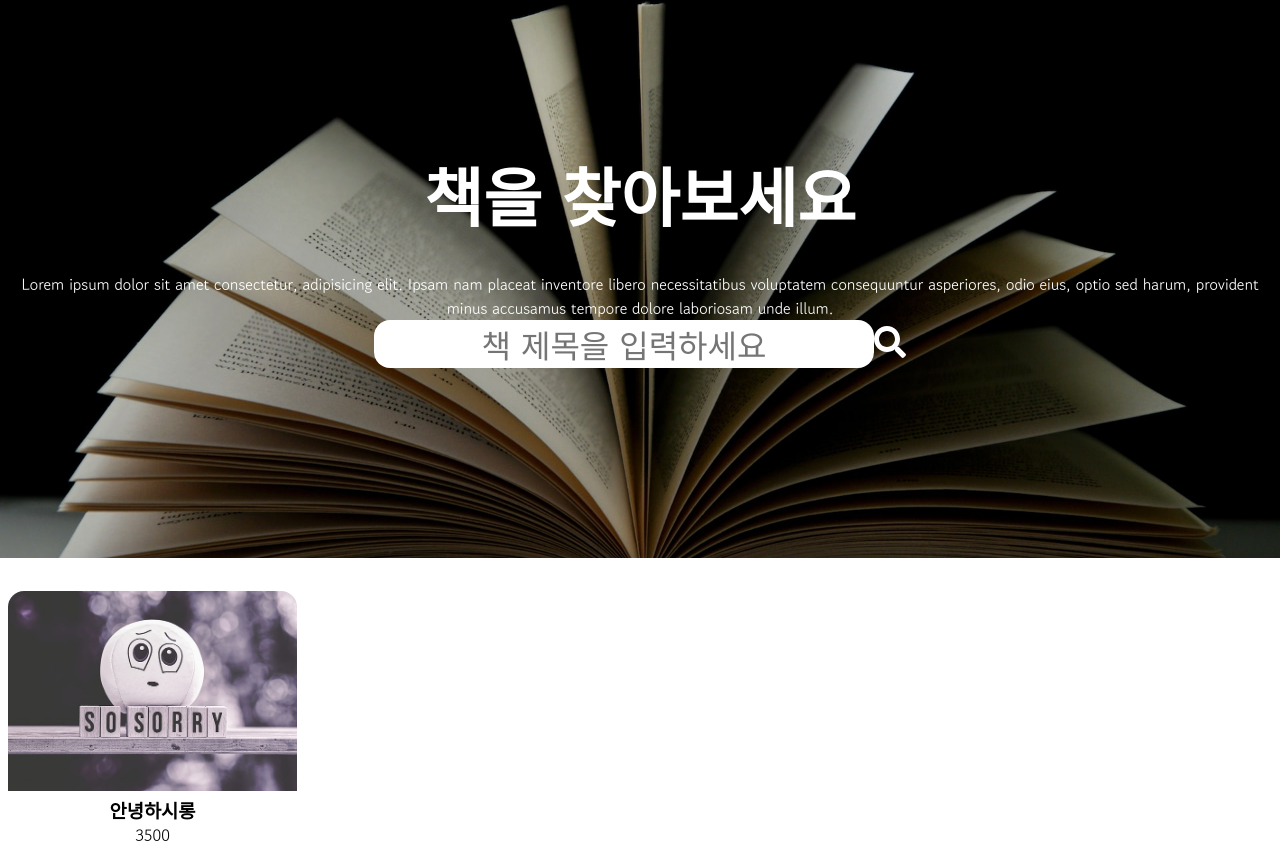
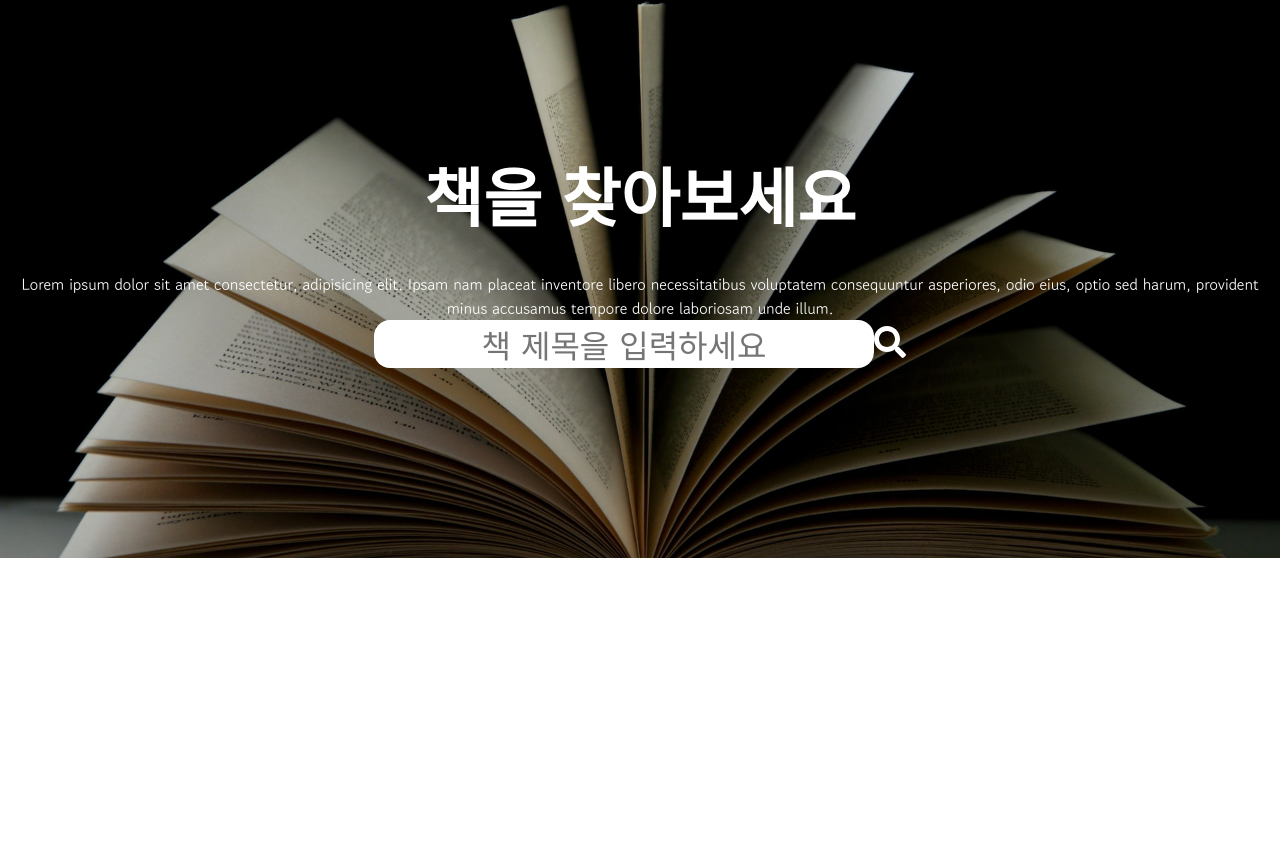
Before and after one commit to Jamgoori/Library, a React (Create React App) app: page / in a window 1280 px wide. Shown: the part 149-1014 px from the top of the page. After the commit the page ends 800 px from the top, so only its background shows below. Built offline with nearby package versions, Linux system fonts and the light colour scheme.

Commit message:
검색결과 출력

```diff
--- a/src/Components/BookShelf.jsx
+++ b/src/Components/BookShelf.jsx
@@ -3,16 +3,29 @@ import styled from "styled-components";
 function BookShelf({Data}) {
   console.log(Data)
 return (
+  <>
+  {Data.map((item)=>{
+    let thumbnail=item.volumeInfo.imageLinks && item.volumeInfo.imageLinks.smallThumbnail;
+    let amount = item.saleInfo.listPrice && item.saleInfo.listPrice.amount;
+    if(thumbnail!=undefined && amount != undefined){
+      return (
+
+
         <Container>
         <Card>
-      <img src='./images/sorry.jpg'/>
+
+          <img src={thumbnail}/>
           <div>
-        <h3>안녕하시롱</h3>
-        <p>3500</p>
+            <h3>{item.volumeInfo.title}</h3>
+            <p>{amount}원</p>
           </div>
         </Card>
         </Container>
       )
+
+    }
+  })}
+</>)
 }
 
 const Container = styled.section`
--- a/src/Components/Search.jsx
+++ b/src/Components/Search.jsx
@@ -10,7 +10,7 @@ function Search({changeSearchData}) {
         .get(
           "https://www.googleapis.com/books/v1/volumes?q=" +
             realSearch +
-            "&key=AIzaSyAVCG6-qEF5pd-xheLY5hjedP1zjV0axCw"
+            "&key=AIzaSyAVCG6-qEF5pd-xheLY5hjedP1zjV0axCw"+"&maxResults=40"
         )
         .then(
           (res) => changeSearchData(res.data.items)
```
Lines whose indentation alone changed are shown as unchanged.
